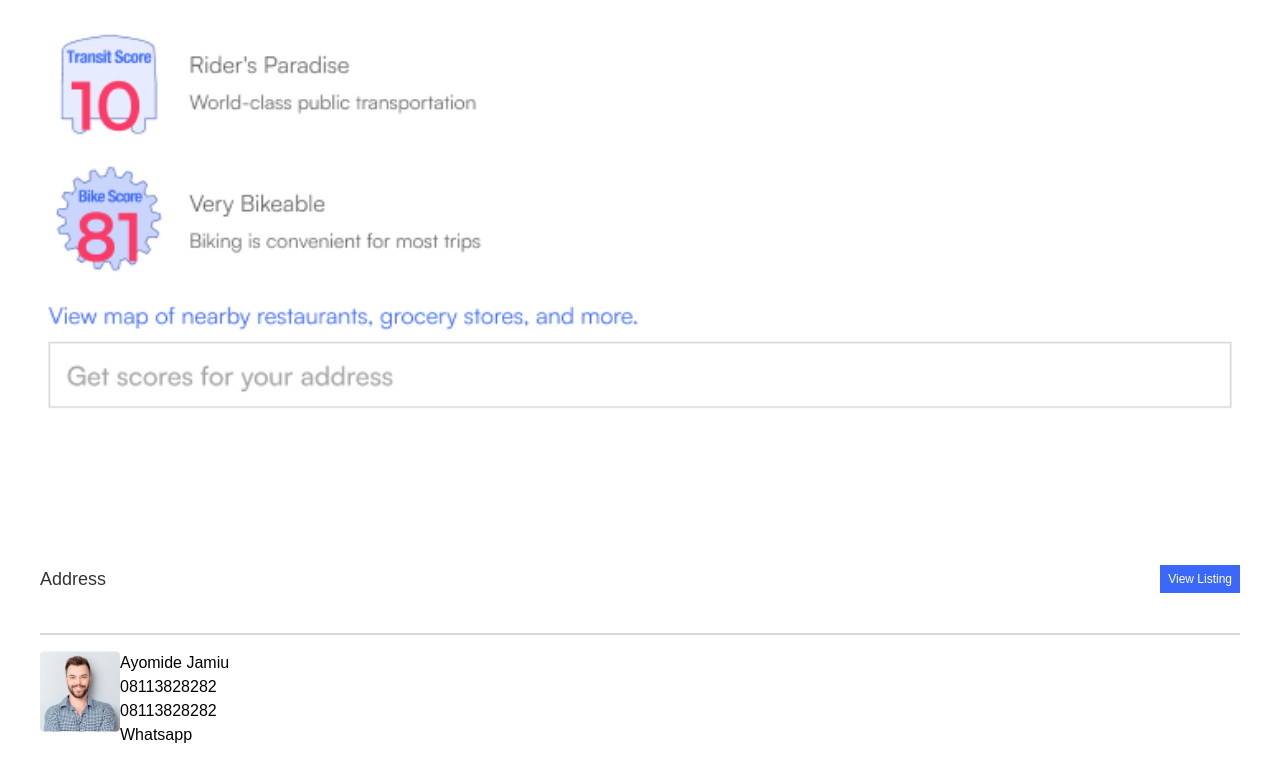
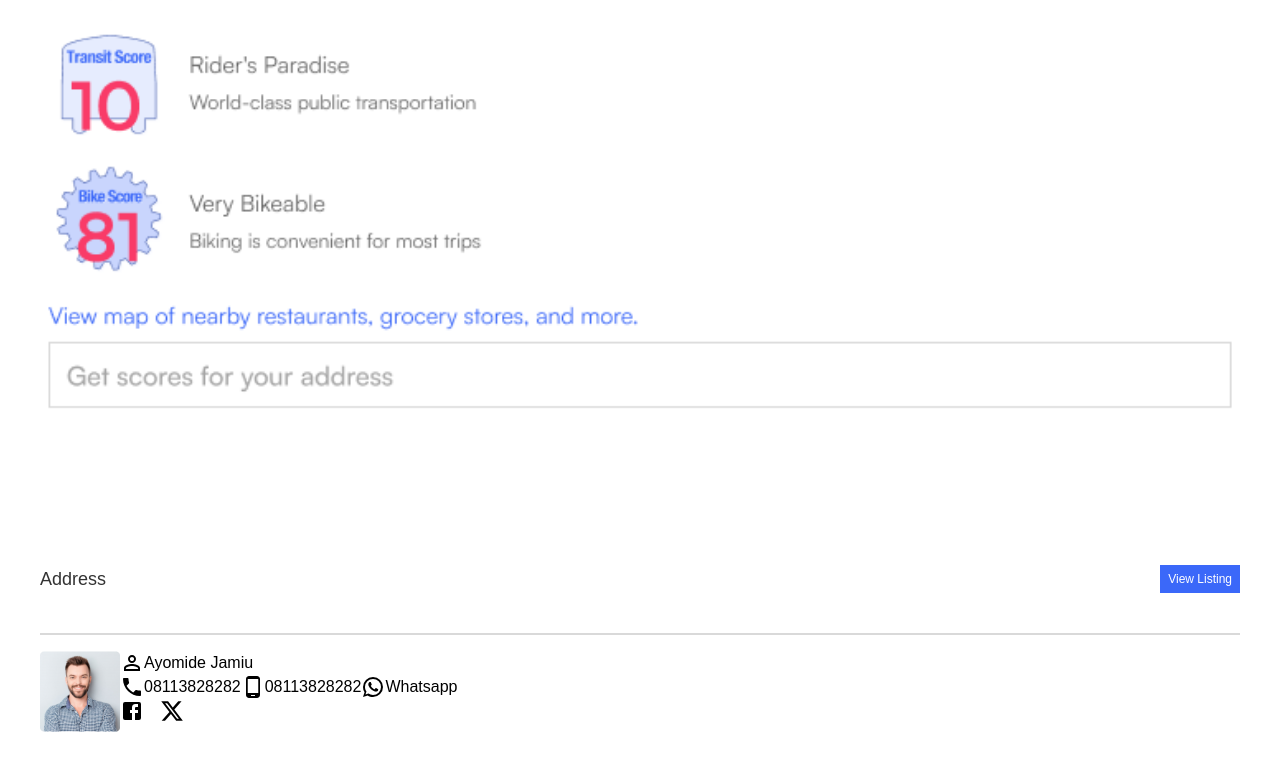
Before and after one commit to Obadea/rentwise, a React (Create React App) app: page /apartment/properties in a window 1280 px wide. Shown: the part 6547-7326 px from the top of the page. Built offline with nearby package versions, Linux system fonts and the light colour scheme; a web font is replaced by a local one.

Commit message:
profile section set

```diff
--- a/src/pages/propertyPage/components/ContactInfo.jsx
+++ b/src/pages/propertyPage/components/ContactInfo.jsx
@@ -1,5 +1,11 @@
 import React from "react";
 import contactPhoto from "../../../assets/contact-phto.png";
+import PermIdentityIcon from "@mui/icons-material/PermIdentity";
+import PhoneIcon from "@mui/icons-material/Phone";
+import PhoneAndroidIcon from "@mui/icons-material/PhoneAndroid";
+import WhatsAppIcon from "@mui/icons-material/WhatsApp";
+import FacebookIcon from "@mui/icons-material/Facebook";
+import XIcon from "@mui/icons-material/X";
 
 function ContactInfo() {
   return (
@@ -14,12 +20,27 @@ function ContactInfo() {
         <div>
           <img src={contactPhoto} alt="" />
         </div>
-        <div>
-          <h3>Ayomide Jamiu</h3>
-          <div>
-            <p>08113828282</p>
-            <p>08113828282</p>
-            <p>Whatsapp</p>
+        <div className="flex flex-col">
+          <h3 className="flex  items-center">
+            <PermIdentityIcon /> Ayomide Jamiu
+          </h3>
+          <div className="flex">
+            <p className="flex  items-center">
+              <PhoneIcon /> 08113828282
+            </p>
+            <p className="flex  items-center">
+              <PhoneAndroidIcon />
+              08113828282
+            </p>
+            <p className="flex  items-center">
+              {" "}
+              <WhatsAppIcon />
+              Whatsapp
+            </p>
+          </div>
+          <div className="flex gap-4">
+            <FacebookIcon />
+            <XIcon />
           </div>
         </div>
       </div>
```
